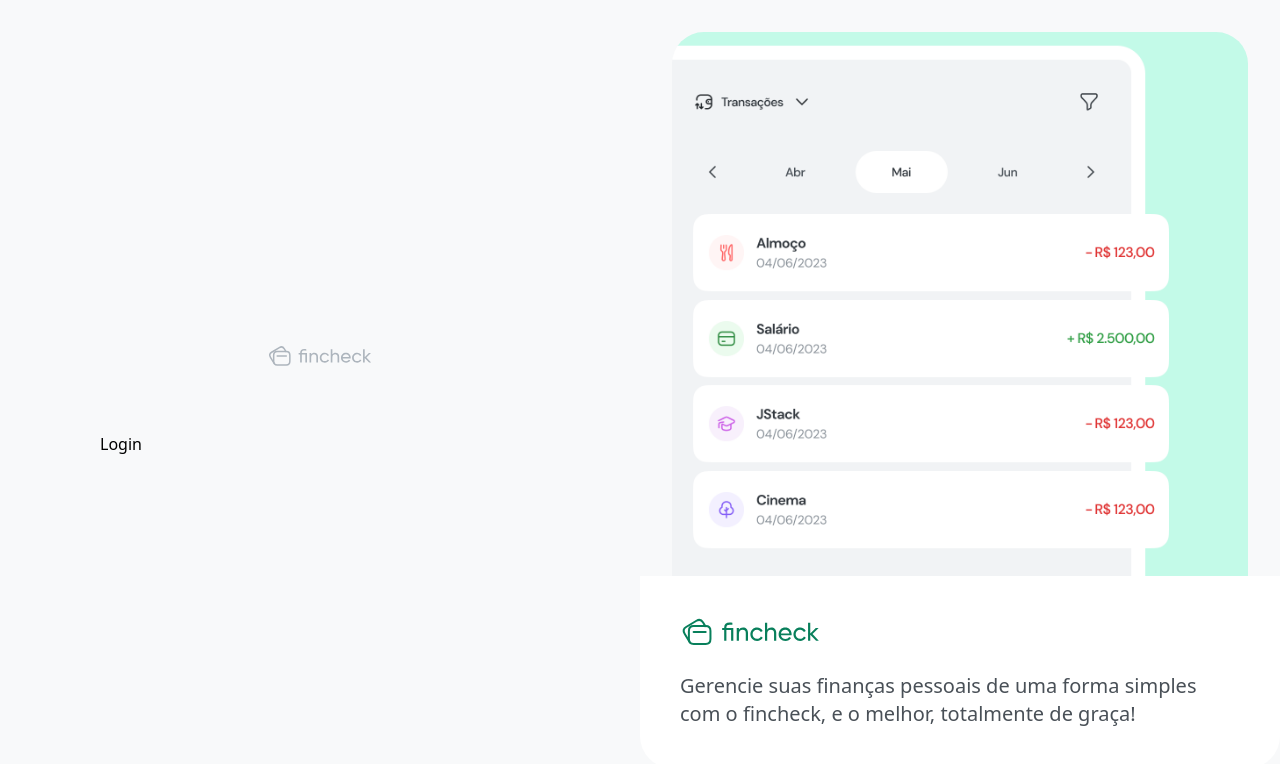
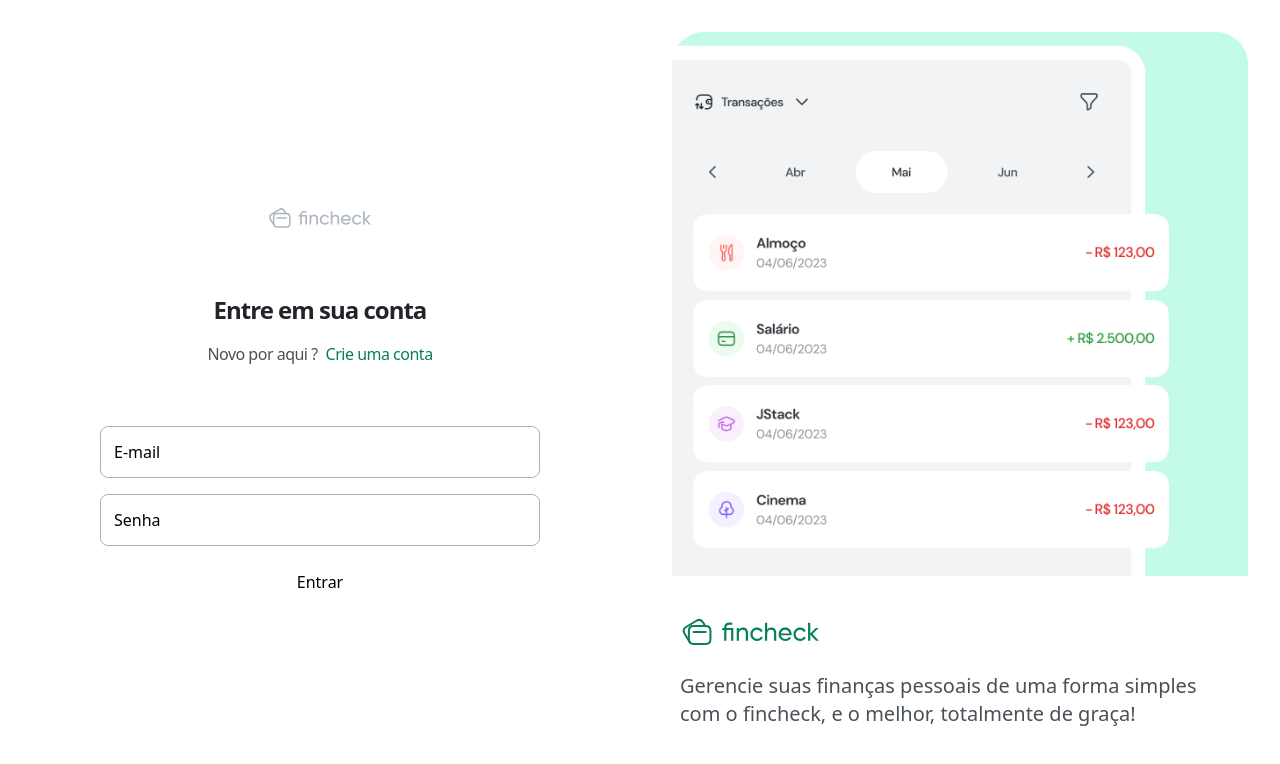
Before and after one commit to zkauansantos/fincheck, a React (Vite) app in the folder fe/: page /login in a window 1280 px wide. Shown: the top 764 px of the page. Built offline with nearby package versions, Linux system fonts and the light colour scheme.

Commit message:
init form login and register

```diff
--- /dev/null
+++ b/fe/src/view/components/Input.tsx
@@ -0,0 +1,25 @@
+import { ComponentProps } from "react";
+
+interface InputProps extends ComponentProps<"input"> {}
+
+export default function Input({ placeholder, ...props }: InputProps) {
+  return (
+    <div className="relative w-full">
+      <input
+      id=""
+        {...props}
+        className='
+       bg-white
+         w-full
+         rounded-lg
+         border
+       border-gray-500
+         px-3
+         h-[52px]
+         text-gray-800
+       '
+      />
+      <label className="absolute left-[14px] top-3.5" htmlFor="input">{placeholder}</label>
+    </div>
+  );
+}
--- a/fe/src/view/pages/Login/index.tsx
+++ b/fe/src/view/pages/Login/index.tsx
@@ -1,3 +1,35 @@
+import { Link } from "react-router-dom";
+import Input from "../../components/Input";
+
 export default function Login() {
-  return <div>Login</div>;
+  return (
+    <div>
+      <header className='flex flex-col items-center gap-4'>
+        <h1 className='text-2xl font-bold text-gray-900 tracking-[-1px]'>
+          Entre em sua conta
+        </h1>
+
+        <p className='space-x-2'>
+          <span className='text-gray-700 tracking-[-0.5px]'>
+            Novo por aqui ?
+          </span>
+          <Link
+            to='/register'
+            className='text-teal-900 font-medium tracking-[-0.5px]'
+          >
+            Crie uma conta
+          </Link>
+        </p>
+      </header>
+
+      <form className='mt-[60px] flex flex-col items-center gap-4 '>
+        <Input type='email' placeholder="E-mail"  />
+        <Input type='password' placeholder="Senha"/>
+
+        <button type='submit' className='mt-2'>
+          Entrar
+        </button>
+      </form>
+    </div>
+  );
 }
--- a/fe/tailwind.config.js
+++ b/fe/tailwind.config.js
@@ -8,7 +8,7 @@ export default {
     extend: {
       colors: {
         gray: {
-          0: '#F8F9FA',
+          50: '#F8F9FA',
           100: '#F1F3F5',
           200: '#E9ECEF',
           300: '#DEE2E6',
@@ -19,14 +19,163 @@ export default {
           800: '#343A40',
           900: '#212529',
         },
+
+        red: {
+          50: '#FFF5F5',
+          100: '#FFE3E3',
+          200: '#FFC9C9',
+          300: '#FFA8A8',
+          400: '#FF8787',
+          500: '#FF6B6B',
+          600: '#FA5252',
+          700: '#F03E3E',
+          800: '#E03131',
+          900: '#C92A2A',
+        },
+
+        pink: {
+          50: '#FFF0F6',
+          100: '#FFDEEB',
+          200: '#FCC2D7',
+          300: '#FAA2C1',
+          400: '#F783AC',
+          500: '#F06595',
+          600: '#E64980',
+          700: '#D6336C',
+          800: '#C2255C',
+          900: '#A61E4D',
+        },
+
+        grape: {
+          50: '#F8F0FC',
+          100: '#F3D9FA',
+          200: '#EEBEFA',
+          300: '#E599F7',
+          400: '#DA77F2',
+          500: '#CC5DE8',
+          600: '#BE4BDB',
+          700: '#AE3EC9',
+          800: '#9C36B5',
+          900: '#862E9C',
+        },
+
+        violet: {
+          50: '#F3F0FF',
+          100: '#E5DBFF',
+          200: '#D0BFFF',
+          300: '#B197FC',
+          400: '#9775FA',
+          500: '#845EF7',
+          600: '#7950F2',
+          700: '#7048E8',
+          800: '#6741D9',
+          900: '#5F3DC4',
+        },
+
+        indigo: {
+          50: '#EDF2FF',
+          100: '#DBE4FF',
+          200: '#BAC8FF',
+          300: '#91A7FF',
+          400: '#748FFC',
+          500: '#5C7CFA',
+          600: '#4C6EF5',
+          700: '#4263EB',
+          800: '#3B5BDB',
+          900: '#364FC7',
+        },
+
+        blue: {
+          50: '#E7F5FF',
+          100: '#D0EBFF',
+          200: '#A5D8FF',
+          300: '#74C0FC',
+          400: '#4DABF7',
+          500: '#339AF0',
+          600: '#228BE6',
+          700: '#1C7ED6',
+          800: '#1971C2',
+          900: '#1864AB',
+        },
+
+        cyan: {
+          50: '#E3FAFC',
+          100: '#C5F6FA',
+          200: '#99E9F2',
+          300: '#66D9E8',
+          400: '#3BC9DB',
+          500: '#22B8CF',
+          600: '#15AABF',
+          700: '#1098AD',
+          800: '#0C8599',
+          900: '#0B7285',
+        },
+
         teal: {
-          0: '#E6FCF5',
+          50: '#E6FCF5',
           100: '#C3FAE8',
           200: '#96F2D7',
           300: '#63E6BE',
+          400: '#38D9A9',
+          500: '#20C997',
+          600: '#12B886',
+          700: '#0CA678',
+          800: '#099268',
           900: '#087F5B',
-        }
-      },
+        },
+
+        green: {
+          50: '#EBFBEE',
+          100: '#D3F9D8',
+          200: '#B2F2BB',
+          300: '#8CE99A',
+          400: '#69DB7C',
+          500: '#51CF66',
+          600: '#40C057',
+          700: '#37B24D',
+          800: '#2F9E44',
+          900: '#2B8A3E',
+        },
+
+        lime: {
+          50: '#F4FCE3',
+          100: '#E9FAC8',
+          200: '#D8F5A2',
+          300: '#C0EB75',
+          400: '#A9E34B',
+          500: '#94D82D',
+          600: '#82C91E',
+          700: '#74B816',
+          800: '#66A80F',
+          900: '#5C940D',
+        },
+
+        yellow: {
+          50: '#FFF9DB',
+          100: '#FFF3BF',
+          200: '#FFEC99',
+          300: '#FFE066',
+          400: '#FFD43B',
+          500: '#FCC419',
+          600: '#FAB005',
+          700: '#F59F00',
+          800: '#F08C00',
+          900: '#E67700',
+        },
+
+        orange: {
+          50: '#FFF4E6',
+          100: '#FFE8CC',
+          200: '#FFD8A8',
+          300: '#FFC078',
+          400: '#FFA94D',
+          500: '#FF922B',
+          600: '#FD7E14',
+          700: '#F76707',
+          800: '#E8590C',
+          900: '#D9480F',
+        },
+      }
     },
   },
   plugins: [],
```
